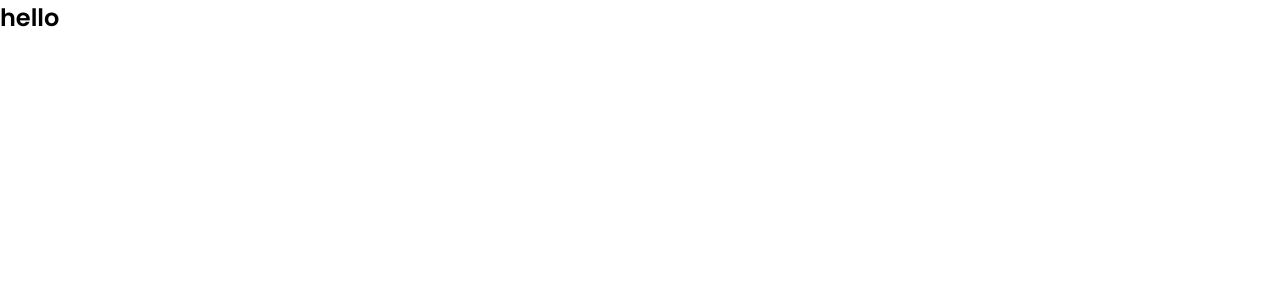
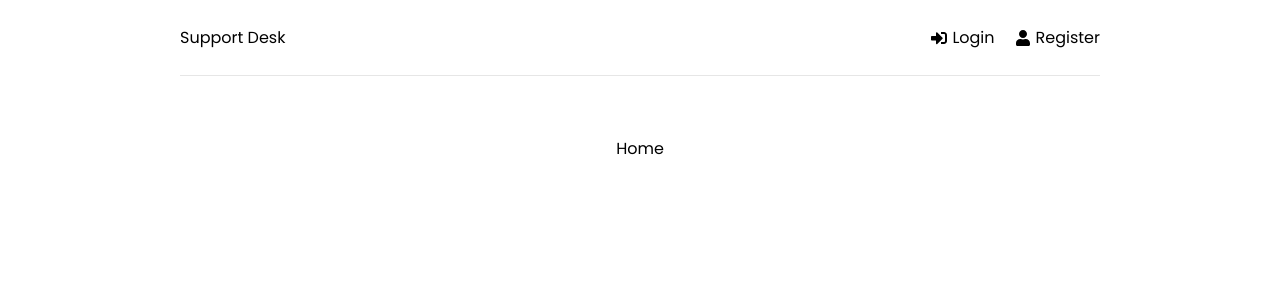
Before and after one commit to Dina2703/ticket-app-mern, a React (Create React App) app in the folder frontend/: page / in a window 1280 px wide. Shown: the top 300 px of the page. Built offline with nearby package versions, Linux system fonts and the light colour scheme.

Commit message:
Initial Pages & Header

```diff
--- a/frontend/src/App.js
+++ b/frontend/src/App.js
@@ -1,8 +1,23 @@
+import { BrowserRouter as Router, Routes, Route } from "react-router-dom";
+import Header from "./components/Header";
+import Home from "./pages/Home";
+import Login from "./pages/Login";
+import Register from "./pages/Register";
+
 function App() {
   return (
-    <div>
-      <h2>hello</h2>
-    </div>
+    <>
+      <Router>
+        <div className="container">
+          <Header />
+          <Routes>
+            <Route path="/" element={<Home />} />
+            <Route path="/login" element={<Login />} />
+            <Route path="/register" element={<Register />} />
+          </Routes>
+        </div>
+      </Router>
+    </>
   );
 }
 
--- /dev/null
+++ b/frontend/src/components/Header.js
@@ -0,0 +1,26 @@
+import { FaSignInAlt, FaSignOutAlt, FaUser } from "react-icons/fa";
+import { Link } from "react-router-dom";
+
+function Header() {
+  return (
+    <header className="header">
+      <div className="logo">
+        <Link to="/">Support Desk</Link>
+      </div>
+      <ul>
+        <li>
+          <Link to="/login">
+            <FaSignInAlt /> Login
+          </Link>
+        </li>
+        <li>
+          <Link to="/register">
+            <FaUser /> Register
+          </Link>
+        </li>
+      </ul>
+    </header>
+  );
+}
+
+export default Header;
```
